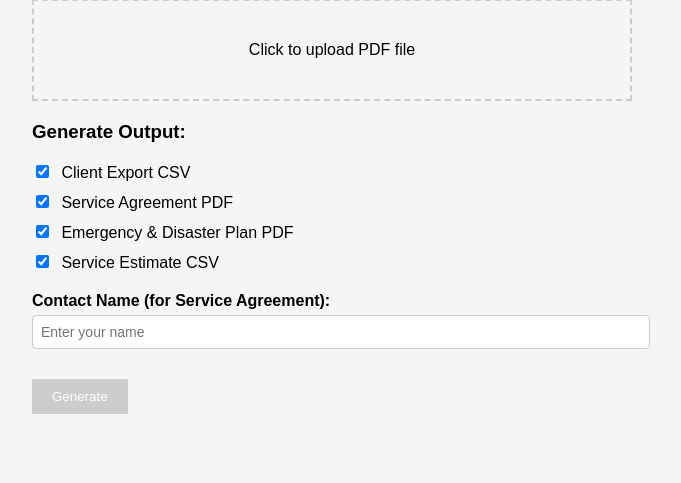
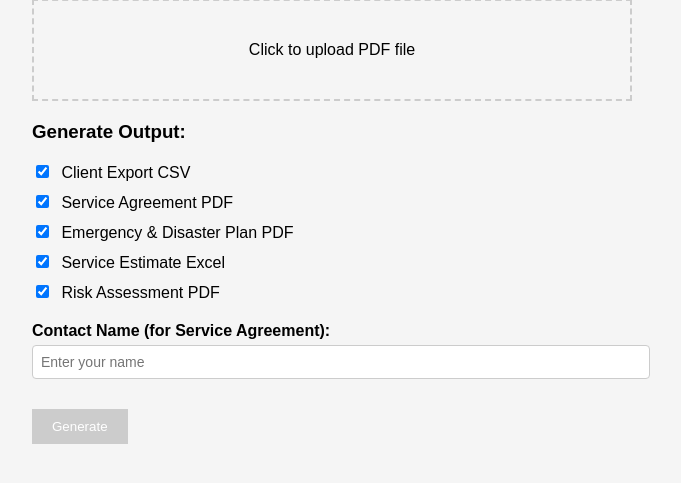
Before and after one commit to GemmaLockNHC/Shiftcare-Form-to-NHCare-Documents-Transformer, a Flask app: page / in a window 1280 px wide. Shown: the part 159-642 px from the top of the page, without its empty margins (308-989 px from the left). Run offline with Flask 3, Linux system fonts and the light colour scheme.

Commit message:
Updated 'index.html'.

```diff
--- a/templates/index.html
+++ b/templates/index.html
@@ -112,7 +112,11 @@
             </label>
             <label style="display: block; margin: 10px 0;">
                 <input type="checkbox" name="generate_service_estimate" value="1" checked style="margin-right: 8px;">
-                Service Estimate CSV
+                Service Estimate Excel
+            </label>
+            <label style="display: block; margin: 10px 0;">
+                <input type="checkbox" name="generate_risk_assessment" value="1" checked style="margin-right: 8px;">
+                Risk Assessment PDF
             </label>
         </div>
 
```
